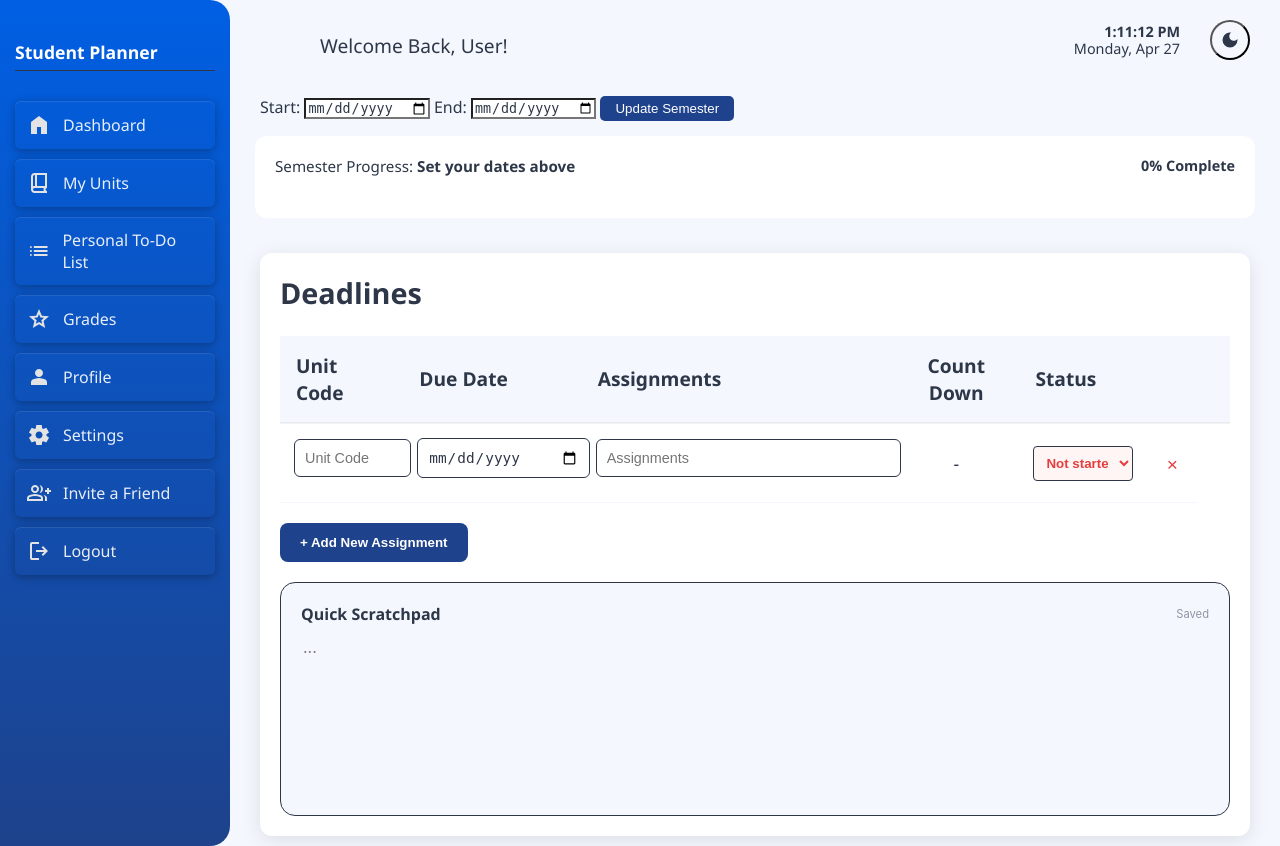
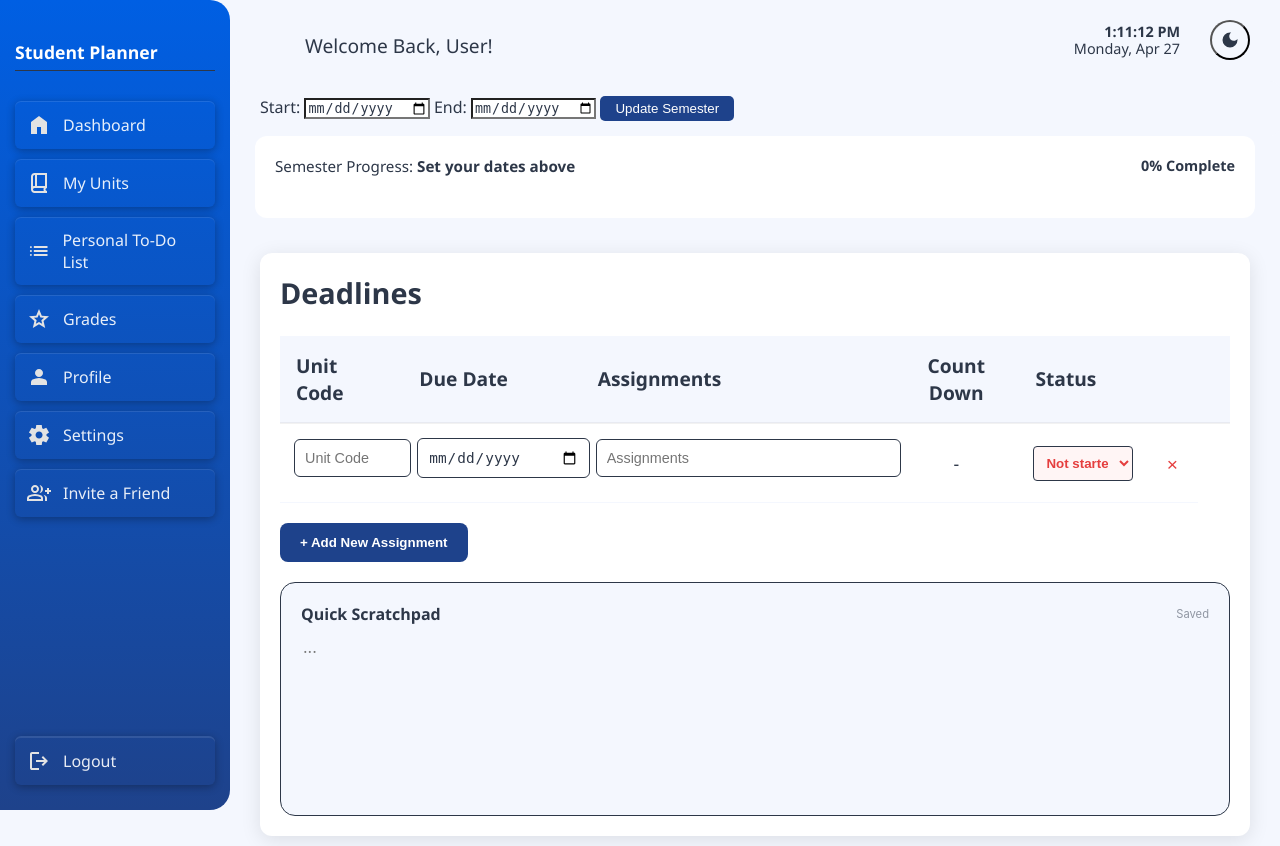
Before and after one commit to sinbash/StudentPlanner, a Flask app: page / in a window 1280 px wide. Run offline with Flask 3, Linux system fonts and the light colour scheme.

Commit message:
Fix the sidebar positioning whilst the main content can still move

```diff
--- a/static/css/index.css
+++ b/static/css/index.css
@@ -16,7 +16,6 @@
             --yellow-background: #fffff0;
             --green-background: #f0fff4;
             }
-
 
             /* DARKMODE */
             .darkmode{
@@ -83,13 +82,15 @@
             /* Side Bar */
             .sidebar {
                 width: 200px;
+                height: 95vh;
                 background: linear-gradient(180deg, var(--sidebar), var(--sidebar-gradient));
                 border-top-right-radius: 20px;
                 border-bottom-right-radius: 20px;
                 padding: 25px 15px;
                 display: flex;
                 flex-direction: column;
-                gap: 10px
+                gap: 10px;
+                position: fixed;
             }
 
             .sidebar h2 {
@@ -116,11 +117,21 @@
 
             .sidebar a:hover { background-color: rgba(255,255,255,0.1);}
 
+            .logout-btn {
+                margin-top: auto;
+                border-top: 1px solid rgba(255, 255, 255, 0.1);
+                padding-top: 15px;
+                text-decoration: none;
+                display: flex;
+                align-items: center;
+            }
+
             /* Page format */
             .main-content {
                 flex: 1;
                 display: flex;
                 flex-direction: column;
+                margin-left: 230px;
             }
 
             .top-header {
--- a/templates/index.html
+++ b/templates/index.html
@@ -11,8 +11,8 @@
     <!-- Text Seen on HTML -->
 
     <body>
-        <nav class="sidebar">
-            <h2 style="color: white;">Student Planner</h2>
+        <nav class="sidebar d-flex flex-column vh-100 p-3">
+            <h2 class="mb-4" style="color: white;">Student Planner</h2>
 
             <a onclick="showDashboard()">
                 <svg xmlns="http://www.w3.org/2000/svg" height="24px" viewBox="0 -960 960 960" width="24px" fill="#e3e3e3"><path d="M160-120v-480l320-240 320 240v480H560v-280H400v280H160Z"/></svg>
@@ -53,7 +53,7 @@
         <div class="main-content">
             <header class="top-header">
                 <div class="content">
-                    <p class="dashboard-welcome-header" style="margin: 0; padding: 0px 30px;">Welcome Back, <span id="display-name">User</span>!</p>
+                    <p class="dashboard-welcome-header" style="margin: 0; padding: 0px 15px;">Welcome Back, <span id="display-name">User</span>!</p>
                 </div>
 
                 <div class="header-controls">
```
Also changed, not shown: static/css/grade.css (+12 -0 lines), static/css/profile.css (+9 -0 lines).
